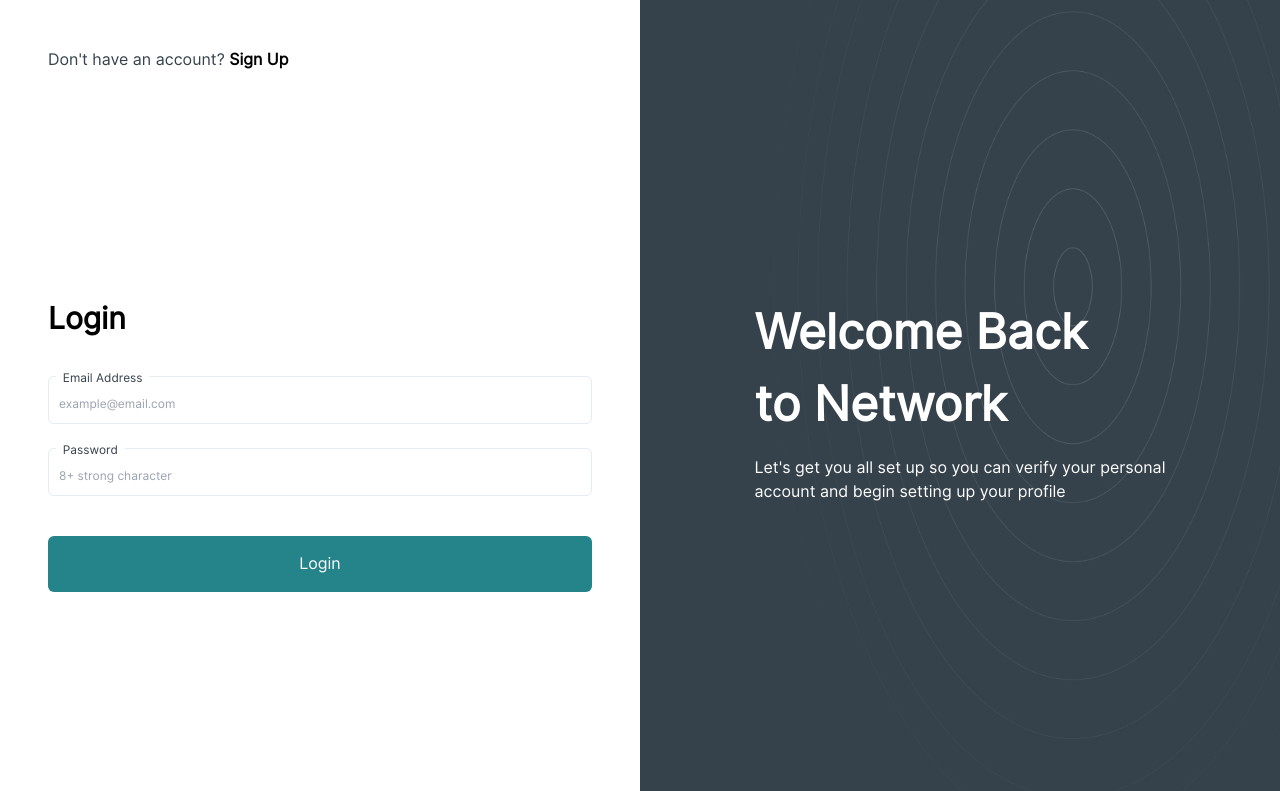
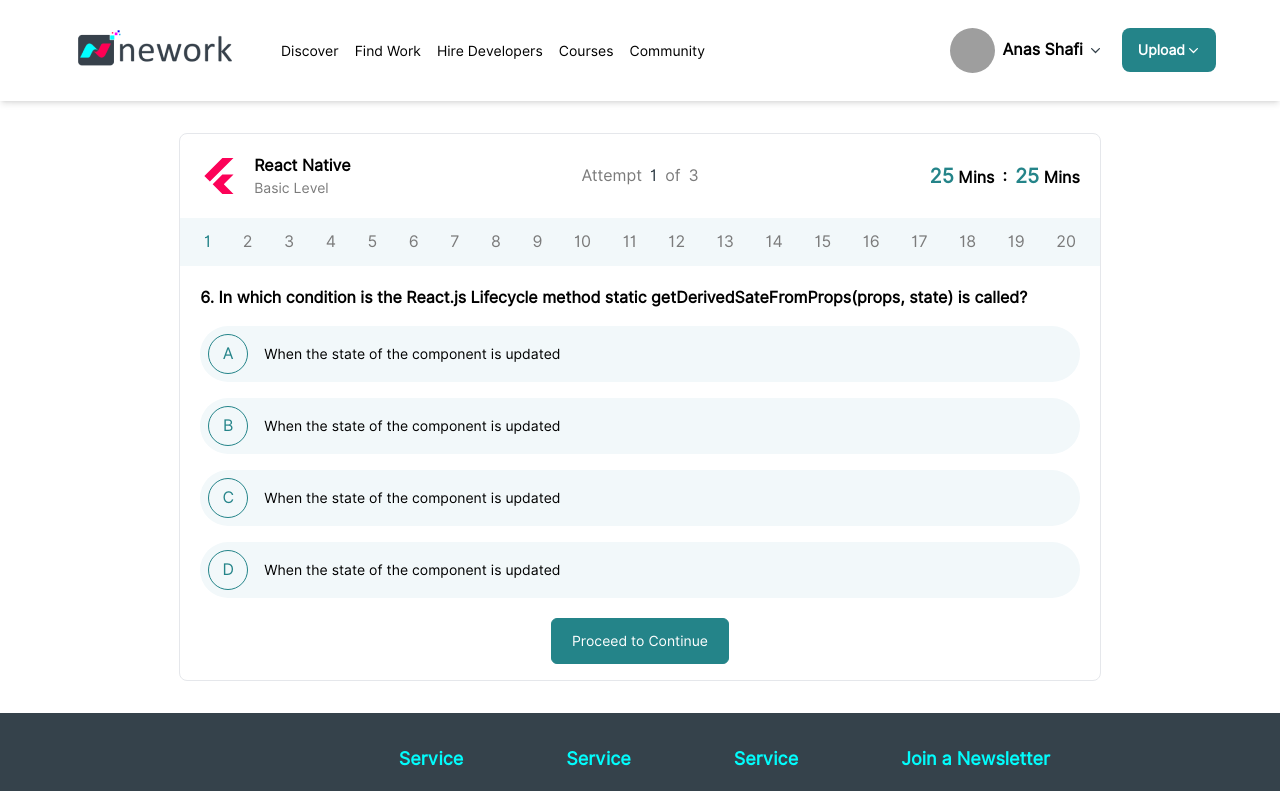
Before and after one commit to husnain129/network_frontend, a React (Create React App) app: page /quiz in a window 1280 px wide. Before the commit this address led to /login. Shown: the top 791 px of the page. Built offline with nearby package versions, Linux system fonts and the light colour scheme; grey boxes are pictures that could not be loaded.

Commit message:
latest changes

```diff
--- a/src/Components/Common/FormInputUpload.jsx
+++ b/src/Components/Common/FormInputUpload.jsx
@@ -1,7 +1,7 @@
 import React from 'react'
 import Button from './Button'
 
-const FormInputUpload = ({ title, placeholder, showTitle, className }) => {
+const FormInputUpload = ({ title, placeholder, showTitle, className, onClick }) => {
     return (
         <div className='flex flex-col gap-2'>
             {
@@ -9,7 +9,7 @@ const FormInputUpload = ({ title, placeholder, showTitle, className }) => {
             }
             <div className={`cursor-pointer border-[0.8px] focus:border-[#579FAE] transition-all outline-none border-[#A3A8B6] rounded-md px-3 py-2 text-sm flex items-center justify-between ${className}`}>
                 <p className='text-[#A3A8B6] text-sm'>{placeholder}</p>
-                <Button text={title} />
+                <Button text={title} onClick={onClick} />
                 <input type='file' hidden id={1} />
             </div>
         </div>
--- /dev/null
+++ b/src/Components/Common/Popup.jsx
@@ -0,0 +1,26 @@
+import React from 'react'
+import Svgs from '../Svgs'
+import Button from './Button'
+
+const Popup = (props) => {
+    return (
+        <div className='fixed inset-0 z-[22212] flex items-center justify-center'>
+            <div className='absolute inset-0 bg-black/30'></div>
+            <div className='relative z-10 w-[40rem] rounded-3xl h-[30rem] bg-sprinkle bg-white gap-4 flex items-center flex-col justify-center'>
+                <div>
+                    <Svgs.PopupBadge />
+                </div>
+                <div>
+                    <h1>You Earned Silver Badge Successfully !</h1>
+                </div>
+                <div>
+                    <Button text='View Profile' onClick={() => {
+                        props.setOpenPopup(false)
+                    }} />
+                </div>
+            </div>
+        </div>
+    )
+}
+
+export default Popup
--- /dev/null
+++ b/src/Components/Common/QuizOption.jsx
@@ -0,0 +1,14 @@
+import React from 'react'
+
+const QuizOption = (props) => {
+    return (
+        <div className='p-2 flex items-center gap-4 bg-[#F2F8FA] rounded-full'>
+            <div className='h-[2.5rem] w-[2.5rem] rounded-full flex items-center justify-center text-[#248489] border border-[#248489]'>
+                {props.option}
+            </div>
+            <p className='text-sm'>{props.text}</p>
+        </div>
+    )
+}
+
+export default QuizOption
--- a/src/Components/Header.jsx
+++ b/src/Components/Header.jsx
@@ -6,6 +6,8 @@ import Svgs from './Svgs';
 const Header = () => {
     const navigate = useNavigate();
     const [dropdown, setDropdown] = useState(false);
+    const [dropdownUpload, setDropdownUpload] = useState(false);
+
     const [mobileMenu, setMobileMenu] = useState(false)
     return (
         <div className='w-full sticky top-0 bg-white z-[100] shadow-md'>
@@ -17,7 +19,7 @@ const Header = () => {
                         }} />
                         <div
                             className={`lg:flex hidden items-center gap-4 text-sm nav-bar-menu ${mobileMenu ? 'nav-toggle' : ''}`}>
-                            <p>Discover</p>
+                            <p onClick={() => { navigate('/home') }}>Discover</p>
                             <p onClick={() => { navigate('/find-work') }}>Find Work</p>
                             <p onClick={() => { navigate('/hire-developers') }}>Hire Developers</p>
                             <p onClick={() => { navigate('/courses') }}>Courses</p>
@@ -77,17 +79,36 @@ const Header = () => {
 
                         {/* <button className='px-4 py-2 border border-transparent hover:border-gray-500 text-sm rounded-md' onClick={() => { navigate('/login') }}>Sign In</button> */}
 
-                        <Button onClick={() => { navigate('/register') }} text={
-                            <div className='flex items-center gap-2'>
-                                Upload
-                                <span>
-                                    <svg width="12" height="7" viewBox="0 0 12 7" fill="none" xmlns="http://www.w3.org/2000/svg">
-                                        <path d="M1 1.08789L5.84239 5.7897L10.6848 1.08789" stroke="white" stroke-width="1.29347" stroke-linecap="round" stroke-linejoin="round" />
-                                    </svg>
-
-                                </span>
+                        <div className='flex items-center gap-2 relative' onClick={() => { setDropdownUpload(!dropdownUpload) }}>
+                            <div className='px-4 py-3 bg-[#248489] text-white rounded-lg flex items-center gap-1'>
+                                <h2 className='font-semibold lg:block hidden cursor-pointer text-sm'>Upload</h2>
+                                <div className='cursor-pointer'><Svgs.DownArrow fill='white' /></div>
                             </div>
-                        } />
+                            {
+                                dropdownUpload && <div className='absolute top-full rounded-lg right-0 w-[12rem] shadow-lg bg-white'>
+                                    <div className='p-3 text-[#8E8E8E] text-sm'>
+                                        <div className='flex items-center gap-3 py-2 hover-dropdown' onClick={() => {
+                                            navigate('/upload-portfolio')
+                                        }}>
+                                            <Svgs.Editprofile />
+                                            <p>Add Portfolio</p>
+                                        </div>
+                                        <div className='flex items-center gap-3 py-2 hover-dropdown' onClick={() => {
+                                            navigate('/create-job')
+                                        }}>
+                                            <Svgs.Jobs />
+                                            <p>Post Job</p>
+                                        </div>
+                                        <div className='flex items-center gap-3 py-2 hover-dropdown' onClick={() => {
+                                            navigate('/ask-question')
+                                        }}>
+                                            <Svgs.Learning />
+                                            <p>Ask Question</p>
+                                        </div>
+                                    </div>
+                                </div>
+                            }
+                        </div>
                     </div>
                 </div>
             </div>
--- /dev/null
+++ b/src/Components/Quiz.jsx
@@ -0,0 +1,81 @@
+import React from 'react'
+import { useState } from 'react'
+import Button from './Common/Button'
+import QuizOption from './Common/QuizOption'
+import Footer from './Footer'
+import Header from './Header'
+import Svgs from './Svgs'
+import Popup from './Common/Popup'
+
+const Quiz = () => {
+    const [OpenPopup, setOpenPopup] = useState(false)
+    return (
+        <>
+            <Header />
+            <div className='container flex flex-col gap-6 py-[2rem]'>
+                <div className='w-[80%] mx-auto border rounded-lg pb-[1rem]'>
+                    <div className='flex items-center gap-4 justify-between p-5'>
+                        <div className='flex items-center gap-4'>
+                            <Svgs.Flutter size='38' />
+                            <div>
+                                <h1 className=''>React Native</h1>
+                                <p className='text-[#7B7B7B] text-sm'>Basic Level</p>
+                            </div>
+                        </div>
+                        <div className='flex items-center gap-2 text-[#7B7B7B]'>
+                            <p>Attempt</p>
+                            <p className='text-[#35424B]'>1</p>
+                            <p>of</p>
+                            <p>3</p>
+                        </div>
+                        <div className='flex items-center gap-2'>
+                            <h1><span className='text-xl text-[#248489]'>25</span> Mins</h1>
+                            <h1>:</h1>
+                            <h1><span className='text-xl text-[#248489]'>25</span> Mins</h1>
+                        </div>
+                    </div>
+                    <div className='flex items-center justify-around gap-4 bg-[#F2F8FA] text-[#7B7B7B] px-4 py-3'>
+                        <p className='text-[#248489]'>1</p>
+                        <p>2</p>
+                        <p>3</p>
+                        <p>4</p>
+                        <p>5</p>
+                        <p>6</p>
+                        <p>7</p>
+                        <p>8</p>
+                        <p>9</p>
+                        <p>10</p>
+                        <p>11</p>
+                        <p>12</p>
+                        <p>13</p>
+                        <p>14</p>
+                        <p>15</p>
+                        <p>16</p>
+                        <p>17</p>
+                        <p>18</p>
+                        <p>19</p>
+                        <p>20</p>
+                    </div>
+                    <div className='p-5 flex flex-col gap-4'>
+                        <h1>6. In which condition is the React.js Lifecycle method static getDerivedSateFromProps(props, state) is called?</h1>
+                        <QuizOption option='A' text='When the state of the component is updated' />
+                        <QuizOption option='B' text='When the state of the component is updated' />
+                        <QuizOption option='C' text='When the state of the component is updated' />
+                        <QuizOption option='D' text='When the state of the component is updated' />
+                    </div>
+                    <div className='flex items-center justify-center'>
+                        <Button text='Proceed to Continue' className='!py-3' onClick={() => {
+                            setOpenPopup(!OpenPopup)
+                        }} />
+                    </div>
+                </div>
+            </div>
+            {
+                OpenPopup && <Popup setOpenPopup={setOpenPopup} />
+            }
+            <Footer />
+        </>
+    )
+}
+
+export default Quiz
--- a/src/Components/Svgs/index.jsx
+++ b/src/Components/Svgs/index.jsx
@@ -118,9 +118,9 @@ const Next = (props) => {
     </svg>
 }
 
-const DownArrow = () => {
+const DownArrow = (props) => {
     return <svg width="11" height="11" viewBox="0 0 11 11" fill="none" xmlns="http://www.w3.org/2000/svg">
-        <path d="M4.49999 8.13026C4.3387 8.13026 4.17742 8.06867 4.05444 7.94575L0.184643 4.07591C-0.0615272 3.82974 -0.0615272 3.43062 0.184643 3.18455C0.430713 2.93848 0.829755 2.93848 1.07594 3.18455L4.49999 6.6088L7.92406 3.18467C8.17023 2.9386 8.56923 2.9386 8.81528 3.18467C9.06157 3.43074 9.06157 3.82986 8.81528 4.07603L4.94554 7.94587C4.82251 8.06881 4.66123 8.13026 4.49999 8.13026Z" fill="#35424B" />
+        <path d="M4.49999 8.13026C4.3387 8.13026 4.17742 8.06867 4.05444 7.94575L0.184643 4.07591C-0.0615272 3.82974 -0.0615272 3.43062 0.184643 3.18455C0.430713 2.93848 0.829755 2.93848 1.07594 3.18455L4.49999 6.6088L7.92406 3.18467C8.17023 2.9386 8.56923 2.9386 8.81528 3.18467C9.06157 3.43074 9.06157 3.82986 8.81528 4.07603L4.94554 7.94587C4.82251 8.06881 4.66123 8.13026 4.49999 8.13026Z" fill={props.fill ? props.fill : "#35424B"} />
     </svg>
 }
 
@@ -532,8 +532,32 @@ const Edit = () => {
     </svg>
 }
 
+const PopupBadge = () => {
+    return <svg width="141" height="144" viewBox="0 0 141 144" fill="none" xmlns="http://www.w3.org/2000/svg">
+        <g filter="url(#filter0_d_664_2044)">
+            <path d="M95.2817 50.38L70.4925 62.8375L45.7033 50.38L15 111.661L34.1267 109.773L43.9417 126.258L70.4925 73.4075L97.0433 126.258L106.858 109.773L125.985 111.661L95.2817 50.38Z" fill="#FFBF4B" />
+            <path d="M70.4871 91.905C92.8647 91.905 111.005 73.7643 111.005 51.3866C111.005 29.009 92.8647 10.8683 70.4871 10.8683C48.1094 10.8683 29.9688 29.009 29.9688 51.3866C29.9688 73.7643 48.1094 91.905 70.4871 91.905Z" fill="#EDEDED" />
+            <path d="M70.4921 83.2224C88.0745 83.2224 102.328 68.9691 102.328 51.3866C102.328 33.8042 88.0745 19.5508 70.4921 19.5508C52.9096 19.5508 38.6562 33.8042 38.6562 51.3866C38.6562 68.9691 52.9096 83.2224 70.4921 83.2224Z" fill="#BCBCBC" />
+            <path d="M72.0072 32.2599L77.2922 42.8299C77.5438 43.3332 78.0472 43.7107 78.5505 43.8366L90.253 45.5982C91.6372 45.8499 92.2663 47.4857 91.2597 48.4924L82.8288 56.7974C82.4513 57.1749 82.1997 57.8041 82.3255 58.3074L84.3388 70.0099C84.5905 71.3941 83.0805 72.5266 81.8222 71.7716L71.378 66.2349C70.8747 65.9832 70.2455 65.9832 69.7422 66.2349L59.1722 71.7716C57.9138 72.4007 56.4038 71.3941 56.6555 70.0099L58.6688 58.3074C58.7947 57.8041 58.543 57.1749 58.1655 56.7974L49.7347 48.4924C48.728 47.4857 49.2313 45.7241 50.7413 45.5982L62.4438 43.8366C62.9472 43.7107 63.4505 43.4591 63.7022 42.8299L68.9872 32.2599C69.6163 31.0016 71.378 31.0016 72.0072 32.2599Z" fill="white" />
+        </g>
+        <defs>
+            <filter id="filter0_d_664_2044" x="0" y="0.868286" width="140.984" height="145.389" filterUnits="userSpaceOnUse" color-interpolation-filters="sRGB">
+                <feFlood flood-opacity="0" result="BackgroundImageFix" />
+                <feColorMatrix in="SourceAlpha" type="matrix" values="0 0 0 0 0 0 0 0 0 0 0 0 0 0 0 0 0 0 127 0" result="hardAlpha" />
+                <feOffset dy="5" />
+                <feGaussianBlur stdDeviation="7.5" />
+                <feComposite in2="hardAlpha" operator="out" />
+                <feColorMatrix type="matrix" values="0 0 0 0 0 0 0 0 0 0 0 0 0 0 0 0 0 0 0.25 0" />
+                <feBlend mode="normal" in2="BackgroundImageFix" result="effect1_dropShadow_664_2044" />
+                <feBlend mode="normal" in="SourceGraphic" in2="effect1_dropShadow_664_2044" result="shape" />
+            </filter>
+        </defs>
+    </svg>
+
+}
+
 export default {
-    Rating, ExperienceBadge, Images,
+    Rating, ExperienceBadge, Images, PopupBadge,
     Search, EmployementType, OnsiteLocation,
     LoadMore, Trending,
     LvlBasic, RightArrow,
--- a/src/Components/Verify.jsx
+++ b/src/Components/Verify.jsx
@@ -1,4 +1,5 @@
 import React from 'react'
+import { useNavigate } from 'react-router-dom'
 import FormCheckBox from './Common/FormCheckBox'
 import FormInputUpload from './Common/FormInputUpload'
 import Footer from './Footer'
@@ -6,6 +7,7 @@ import Header from './Header'
 import Svgs from './Svgs'
 
 const Verify = () => {
+    const navigate = useNavigate()
     return (
         <>
             <Header />
@@ -35,7 +37,9 @@ const Verify = () => {
                     <div className='p-8 flex flex-col gap-5 border rounded-lg'>
                         <h1 className='text-xl'>Skill Test</h1>
                         <p className='text-[#7B7B7B]'>Take Quiz Test to get Skill Badge</p>
-                        <FormInputUpload className={'border-[#579FAE] bg-[#F2F8FA] !p-4'} showTitle={false} title={'Bacholers'} placeholder={
+                        <FormInputUpload onClick={() => {
+                            navigate('/quiz')
+                        }} className={'border-[#579FAE] bg-[#F2F8FA] !p-4'} showTitle={false} title={'Start Test'} placeholder={
                             <div className='flex items-center gap-3'>
                                 <Svgs.Flutter size='32' />
                                 <div>
--- a/src/Routes/index.jsx
+++ b/src/Routes/index.jsx
@@ -17,6 +17,7 @@ import QuestionDetail from '../Components/QuestionDetail.jsx';
 import AskQuestion from '../Components/AskQuestion.jsx';
 import MyJobs from '../Components/MyJobs.jsx';
 import Verify from '../Components/Verify.jsx';
+import Quiz from '../Components/Quiz.jsx';
 
 const RoutesList = () => {
     return (
@@ -39,8 +40,9 @@ const RoutesList = () => {
                 <Route path="/ask-question" element={<AskQuestion />} />
                 <Route path="/my-jobs" element={<MyJobs />} />
                 <Route path="/verify" element={<Verify />} />
+                <Route path="/quiz" element={<Quiz />} />
 
-                <Route path="*" element={<Navigate to={"/login"} />} />
+                <Route path="*" element={<Navigate to={"/home"} />} />
             </Routes>
         </BrowserRouter>
     )
--- a/src/index.css
+++ b/src/index.css
@@ -303,6 +303,12 @@ input:-webkit-autofill:active {
     background-image: url('../public/assets/images/started_pattern.png');
 }
 
+.bg-sprinkle {
+    background-image: url('../public/assets/images/sprinkle.png');
+    background-size: cover;
+    background-position: center;
+}
+
 .bg-started {
     height: 16rem;
     overflow: hidden;
```
Also changed, not shown: public/assets/images/sprinkle.png (added).
